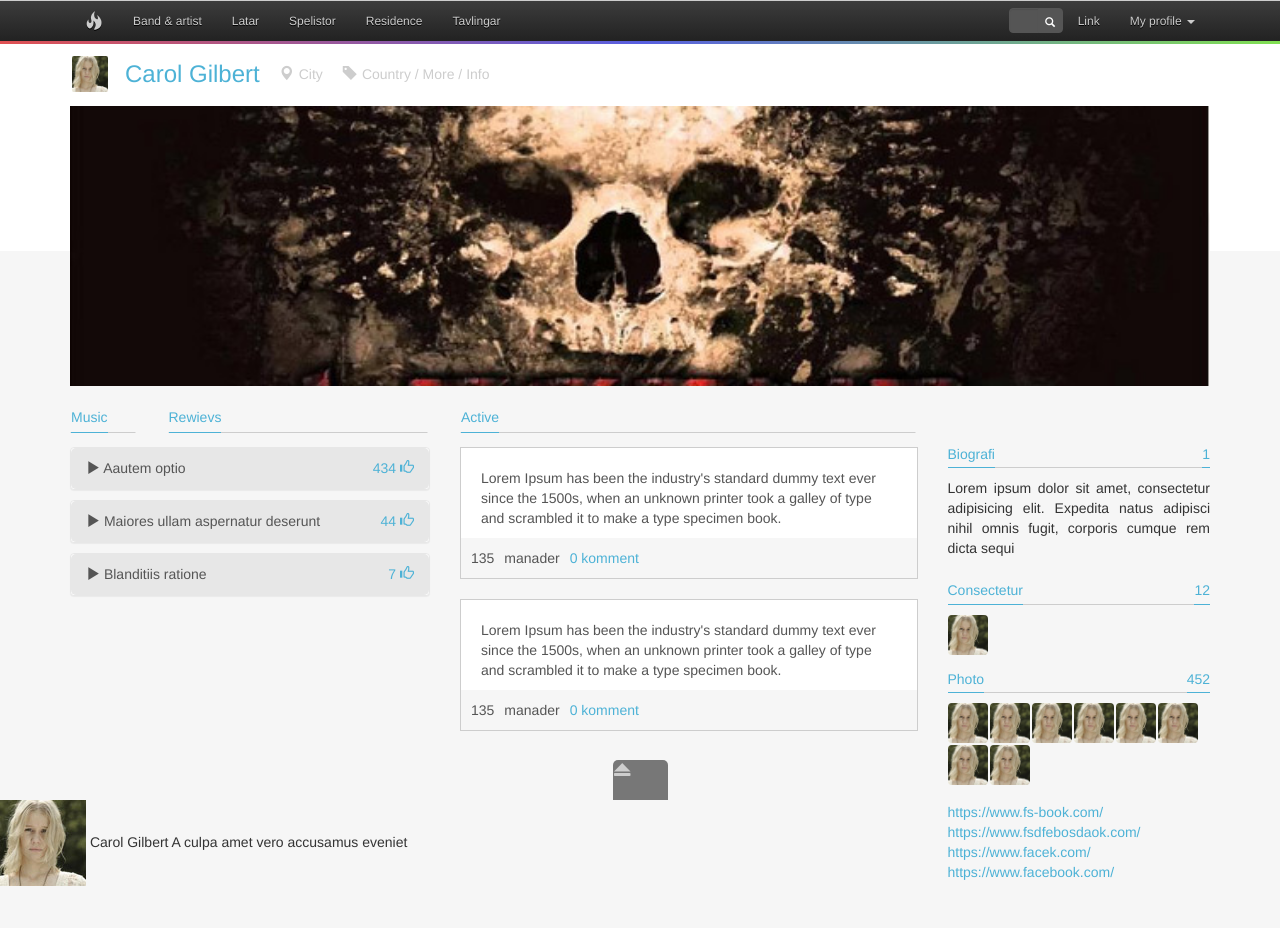
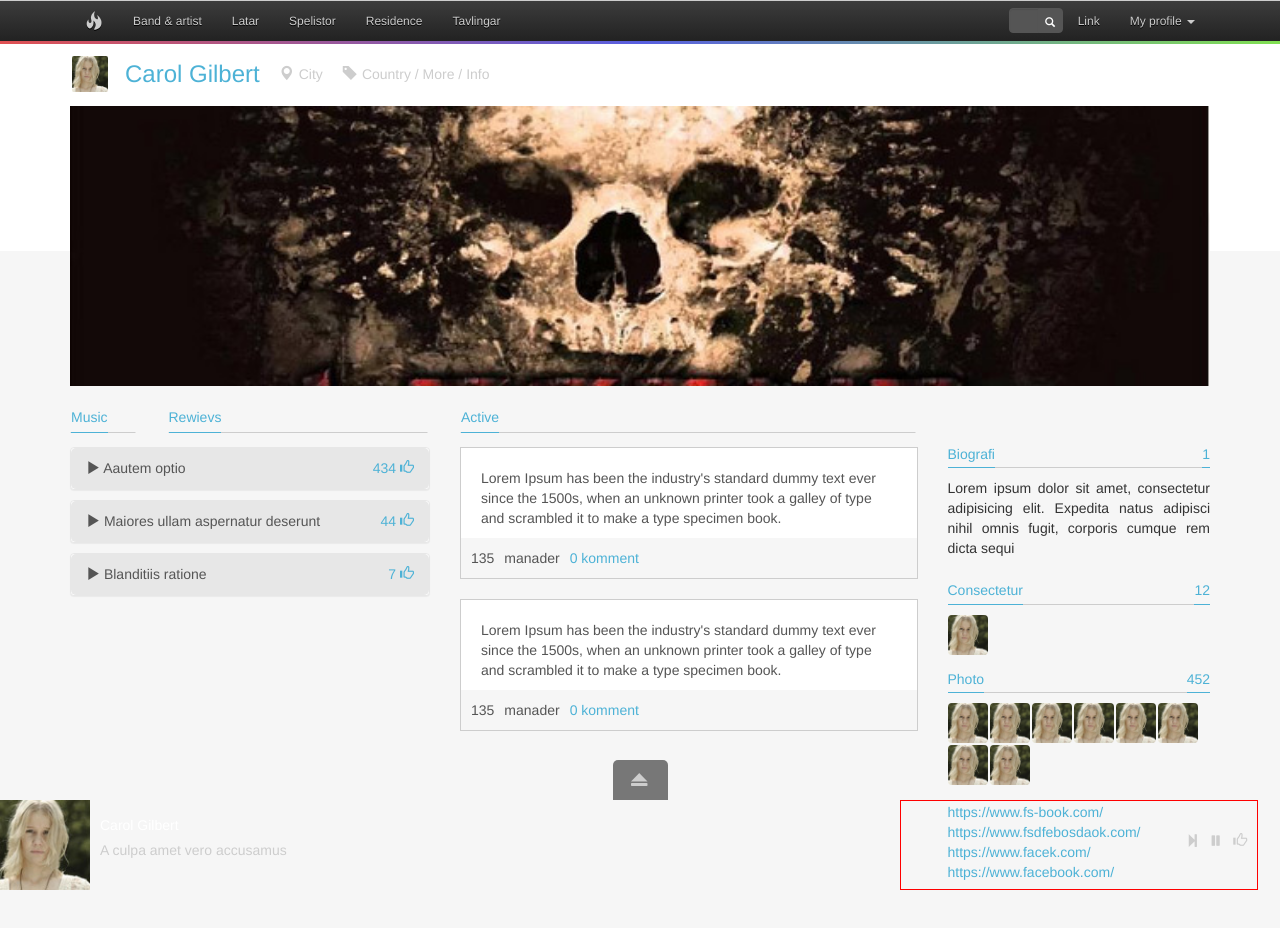
Before and after one commit to Lysyi/remit, a plain HTML site: page index.html in a window 1280 px wide. Drawn offline with Linux system fonts and the light colour scheme.

Commit message:
addd fooooter

```diff
--- a/index.html
+++ b/index.html
@@ -142,7 +142,7 @@
               </div>
             </div>
           </div>
-          <!-- <div class="rewievs-tab-pane tab-pane col-md-3 col-lg-3" id="rewievs_">...2</div> -->
+          <div class="rewievs-tab-pane tab-pane col-md-3 col-lg-3" id="rewievs_">...2</div>
           <div class="tab-pane col-md-5 col-lg-5" id="active_">
             <article class="article-block clearfix">
               <div class="atricle-info clearfix hidden-md hidden-lg">
@@ -225,7 +225,7 @@
                 <img src="img/avatar-img.jpg" alt="some text">
               </a>
             </div>
-            <div class="sidebar-content clearfix">
+            <div class="sidebar-content">
               <ul>
                 <li>
                   <a href="#">https://www.fs-book.com/</a>
@@ -246,23 +246,47 @@
       </div>
 
       <div class="push"></div>
+
     </div>
     <footer class="footer">
+
       <div class="multimedia-container">
         <div class="eject-button">
           <span class="glyphicon glyphicon-eject"></span>
         </div>
         <div class="multimedia-block">
-          <img src="img/avatar-img.jpg" alt="some text">
-          Carol Gilbert
-          <span>A culpa amet vero accusamus eveniet</span>
-          <audio>
+          <div class="miltimedia-info">
+            <img src="img/avatar-img.jpg" alt="some text">
+            <div class="info">
+              Carol Gilbert
+              <span>A culpa amet vero accusamus</span>
+            </div>
+          </div>
+          <ul class="multimedia-controls">
+            <li>
+              <a href="#">
+                <span class="glyphicon glyphicon-thumbs-up"></span>
+              </a>
+            </li>
+            <li>
+              <a href="#">
+                <span class="glyphicon glyphicon-pause"></span>
+              </a>
+            </li>
+            <li>
+              <a href="#">
+                <span class="glyphicon glyphicon-step-forward"></span>
+              </a>
+            </li>
+          </ul>
+          <!-- <audio class="invisible">
             <source src="multimedia/horse.ogg" type="audio/ogg">
             <source src="multimedia/horse.mp3" type="audio/mpeg">
             Your browser does not support the audio element.
-          </audio>
+          </audio> -->
         </div>
       </div>
+
     </footer>
 
 
--- a/js/min/script-min.js
+++ b/js/min/script-min.js
@@ -1 +1 @@
-$(".eject-button").click(function(t){t.preventDefault(),$(".multimedia-block").css("height")>"1px"?$(".multimedia-block").animate({height:"0px"},500):$(".multimedia-block").animate({height:"70px"},500)});
+$(".eject-button").click(function(t){t.preventDefault(),$(".multimedia-block").css("height")>"1px"?$(".multimedia-block").animate({height:"0px"},500):$(".multimedia-block").animate({height:"90px"},500)});
--- a/js/script.js
+++ b/js/script.js
@@ -4,6 +4,6 @@ $('.eject-button').click(function(event){
 	    $('.multimedia-block').animate({height : '0px'}, 500);
 	}
 	else {
-	    $('.multimedia-block').animate({height : '70px'},  500);
+	    $('.multimedia-block').animate({height : '90px'},  500);
 	}
 });
--- /dev/null
+++ b/less/footer.less
@@ -0,0 +1,74 @@
+
+.multimedia-container {
+  position: fixed;
+  width: 100%;
+  bottom: 0;
+}
+
+.eject-button {
+  width: 55px;
+  height: 40px;
+  margin: 0 auto;
+  background: @gray-light;
+  font-size: @font-size-large;
+  color: @gray-lighter;
+  .border-radius(5px, 0, 0, 5px);
+  span {
+    margin: 10px 0 0 17px;
+  }
+}
+
+.multimedia-block {
+  position: relative;
+  height: 0;
+  background-color: @gray-light;
+
+}
+
+.miltimedia-info {
+  display: inline-block;
+  width: 70%;
+  height: 90px;
+  vertical-align: top;
+  color: @white;
+  // font-size: @font-size-large;
+  img {
+    float: left;
+    height: 90px;
+    margin: 0 10px 0 0;
+  }
+  .info {
+    padding: 15px 0 0 0;
+    span {
+      overflow: dots;
+      white-space: ellipsis;
+      white-space: nowrap;
+      display: block;
+      padding: 5px 0 0 0;
+      color: @gray-lighter;
+    }
+  }
+}
+
+.multimedia-controls {
+  display: inline-block;
+  width: 28%;
+  padding: 0 0 0 0;
+  height: 90px;
+  vertical-align: top;
+  list-style: none;
+  white-space: nowrap;
+  border: solid red 1px;
+  li {
+    float: right;
+    padding: 30px 0 0 0;
+    vertical-align: top;
+    // font-size: @font-size-h1;
+    font-size: @font-size-base;
+    a {
+      padding: 0 10px 0 0;
+      // padding: 30px 10px 0 10px;
+      color: @gray-lighter;
+    }
+  }
+}
--- a/less/modules.less
+++ b/less/modules.less
@@ -232,24 +232,3 @@
     font-style: normal;
   }
 }
-
-.multimedia-container {
-  position: fixed;
-  width: 100%;
-  bottom: 0;
-}
-
-.eject-button {
-  width: 55px;
-  height: 40px;
-  margin: 0 auto;
-  background: @gray-light;
-  font-size: @font-size-large;
-  color: @gray-lighter;
-  .border-radius(5px, 0, 0, 5px);
-}
-
-.multimedia-block {
-  height: 0px;
-  background-color: @gray-light;
-}
--- a/less/responsive.less
+++ b/less/responsive.less
@@ -120,10 +120,11 @@
     .show();
   }
 
-  // .rewievs-tab-pane {
-  //   position: absolute;
-  //   background: @blue;
-  // }
+  .rewievs-tab-pane {
+    position: absolute;
+    background: @blue;
+    display: none !important;
+  }
 
 }
 
--- a/less/style.less
+++ b/less/style.less
@@ -7,5 +7,8 @@
 
 @import "base.less";
 @import "modules.less";
+
 @import "navs.less";
+@import "footer.less";
+
 @import "responsive.less";
--- a/less/variables.less
+++ b/less/variables.less
@@ -41,7 +41,7 @@
 // //** Link hover color set via `darken()` function.
 @link-hover-color:      darken(@link-color, 15%);
 
-@footer-pusher: 70px;
+@footer-pusher: 90px;
 
 //== Typography
 //
```
Also changed, not shown: css/style.css.
